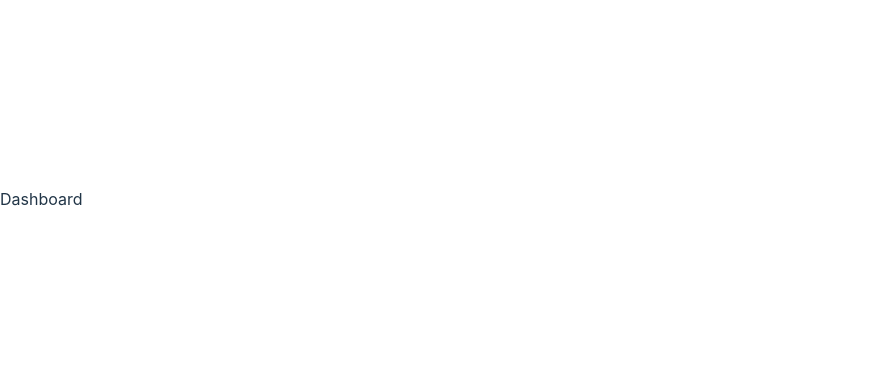
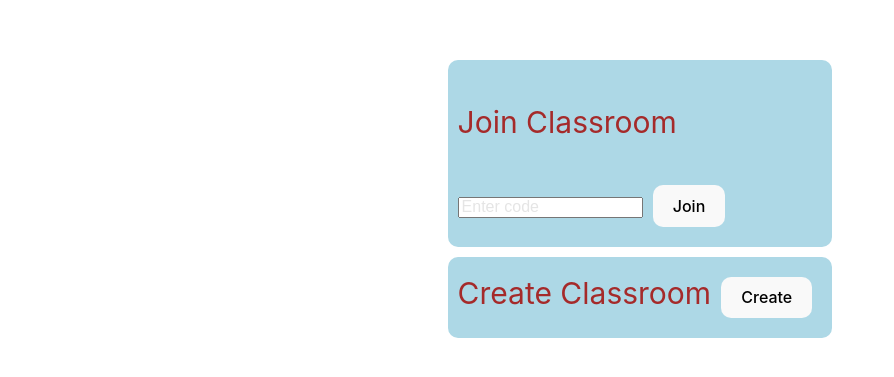
Before and after one commit to jkaus324/GreenLight-frontend-, a React (Vite) app: page /dashboard in a window 1280 px wide. Shown: the part 201-578 px from the top of the page, without its empty margins (0-894 px from the left). Built offline with nearby package versions, Linux system fonts and the light colour scheme.

Commit message:
Changes in dashboard

```diff
--- /dev/null
+++ b/src/components/Dashboard.css
@@ -0,0 +1,20 @@
+body{
+    margin:0;
+    padding: 0;
+    justify-content: center;
+    align-items: center;
+}
+.sections{
+    background-color: lightblue;
+    margin: 10px;
+    padding: 10px;
+    border-radius: 10px;
+}
+.sectionHeading{
+    font-size: 30px;
+    color: brown;
+}
+.buttons{
+    border-radius: 10px;
+    margin: 10px;
+}
--- a/src/components/Dashboard.jsx
+++ b/src/components/Dashboard.jsx
@@ -1,8 +1,19 @@
 import React from 'react'
+import './Dashboard.css'
 
 const Dashboard = () => {
   return (
-    <div>Dashboard</div>
+    <div className='Container'>
+      <div className='sections'>
+        <p className='sectionHeading'>Join Classroom</p>
+        <input type="text" placeholder='Enter code' className='input'/>
+        <button className='buttons'>Join</button>
+      </div>
+      <div className='sections'>
+        <span className='sectionHeading'>Create Classroom</span>
+        <button className='buttons'>Create</button>
+      </div>
+    </div>
   )
 }
 
```
